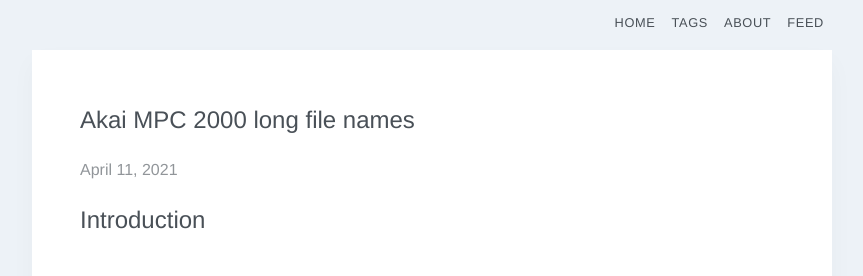
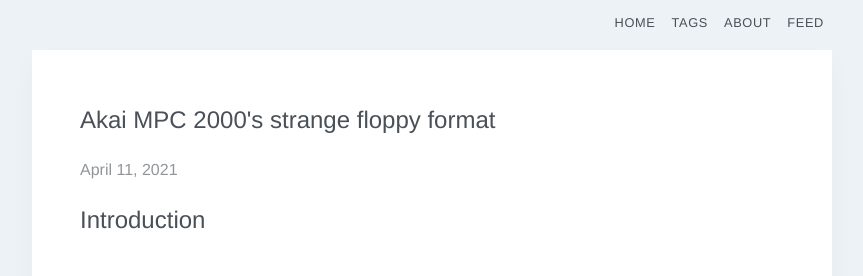
Before and after one commit to p3r7/blog, a Jekyll site: the page built from _posts/2021-04-11-mpc-2000-floppy-format.md, in a window 1280 px wide and 900 px high. Shown: the part 194-470 px from the top of the window, without its empty margins (208-1071 px from the left). Built offline with Jekyll 4.4.1, drawn with Linux system fonts in a browser that asks for light colours; some web fonts are replaced.

Commit message:
Better title

```diff
--- a/_posts/2021-04-11-mpc-2000-floppy-format.md
+++ b/_posts/2021-04-11-mpc-2000-floppy-format.md
@@ -1,8 +1,8 @@
 ---
 layout: post
-title: Akai MPC 2000 long file names
+title: Akai MPC 2000's strange floppy format
 description: Reading files on a MPC 2000
-summary: On FAT12 without vFAT
+summary: LFN on FAT12 without vFAT
 tags: [retrocomputing,music]
 ---
 
```
